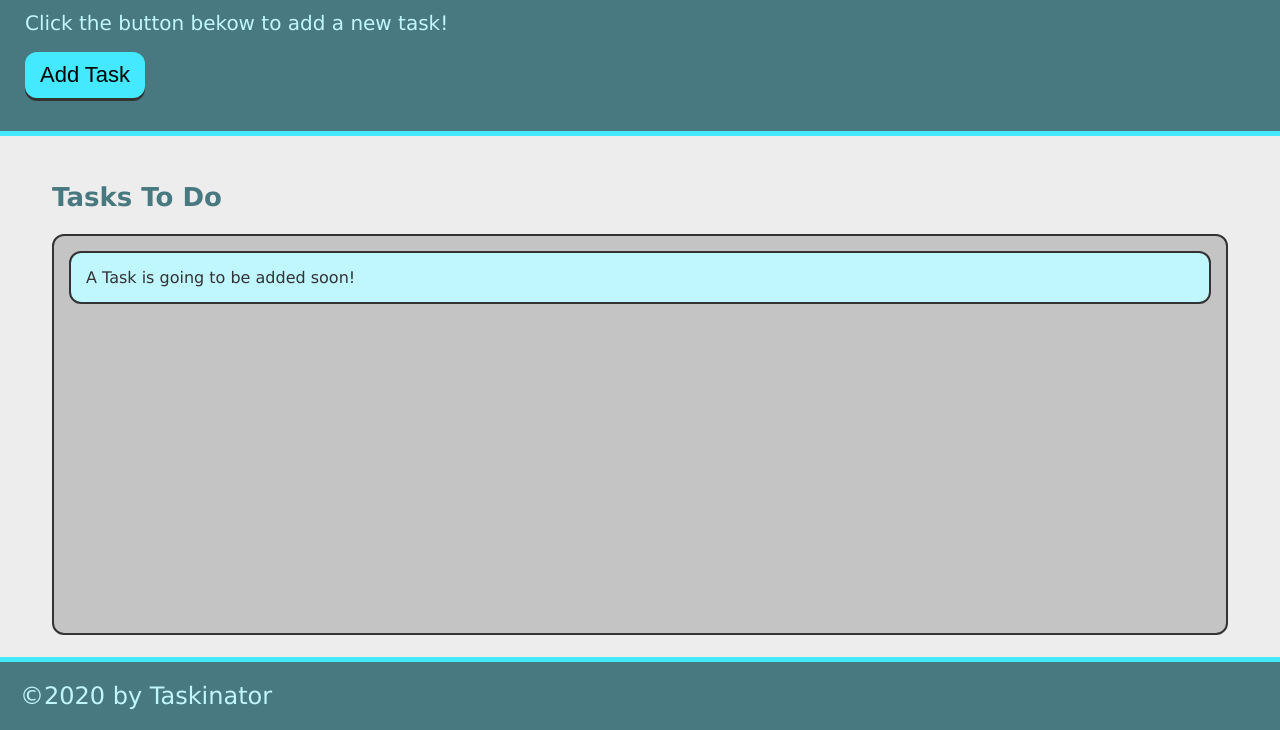
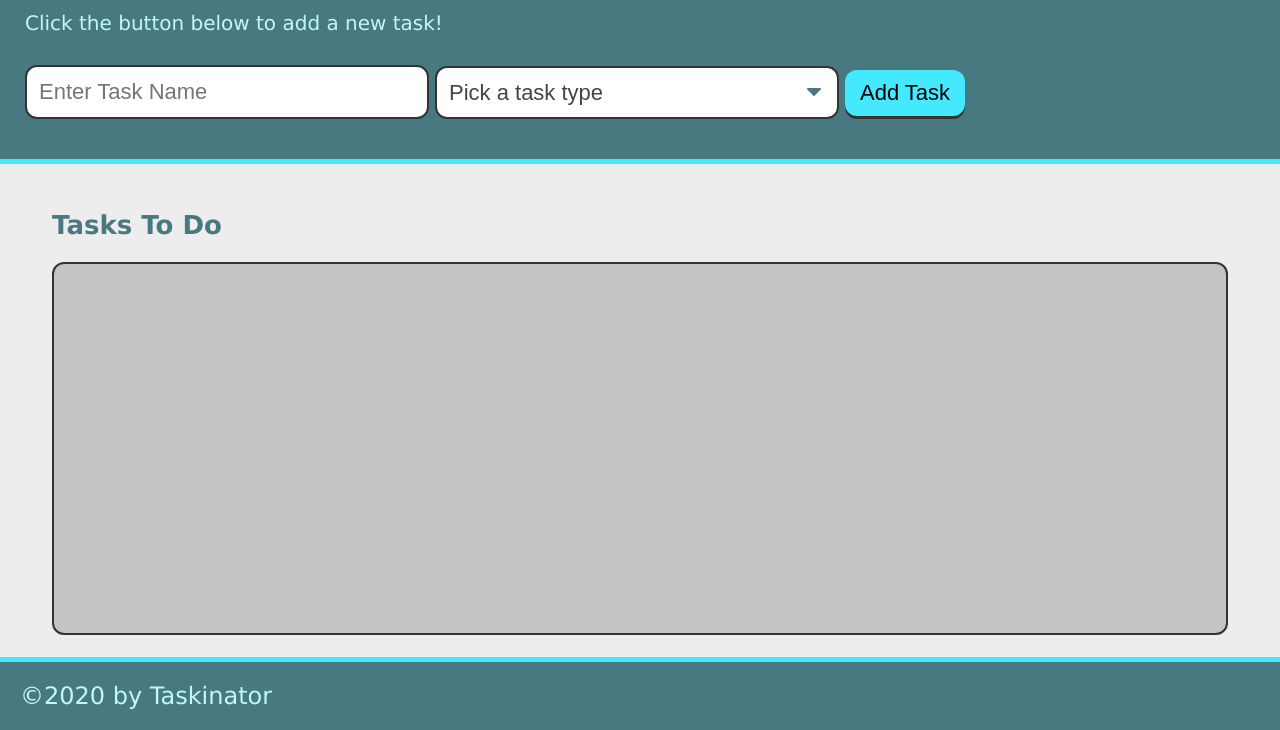
Before and after one commit to MatthewSonger/taskinator, a plain HTML site: page index.html in a window 1280 px wide. Shown: the part 70-800 px from the top of the page. Drawn offline with Linux system fonts and the light colour scheme.

Commit message:
add form to html to add task name and type

```diff
--- a/index.html
+++ b/index.html
@@ -10,16 +10,30 @@
 <body>
    <header>
        <h1>Taskinator</h1>
-       <p>Click the button bekow to add a new task!</p>
-       <button class="btn" id="save-task">Add Task</button>
+       <p>Click the button below to add a new task!</p>
+       <form id="task-form">
+        <div class="form-group">
+            <input type="text" name="task-name" placeholder="Enter Task Name" />
+        </div>
+        <div class="form-group">
+            <select name="task-type" class="select-dropdown">
+              <option value="" disabled selected>Pick a task type</option>
+              <option value="Print">Print</option>
+              <option value="Web">Web</option>
+              <option value="Mobile">Mobile</option>
+            </select>
+        </div>
+        <div class="form-group">
+            <button class="btn" id="save-task" type="submit">Add Task</button>
+        </div>
+      </form>
+
    </header>
 
    <main class="page-content">
         <section class="task-list-wrapper">
             <h2 class="list-title">Tasks To Do</h2>
-            <ul class="task-list" id="tasks-to-do">
-                <li class="task-item">A Task is going to be added soon!</li>
-            </ul>
+            <ul class="task-list" id="tasks-to-do"></ul>
         </section>
    </main>
 
```
